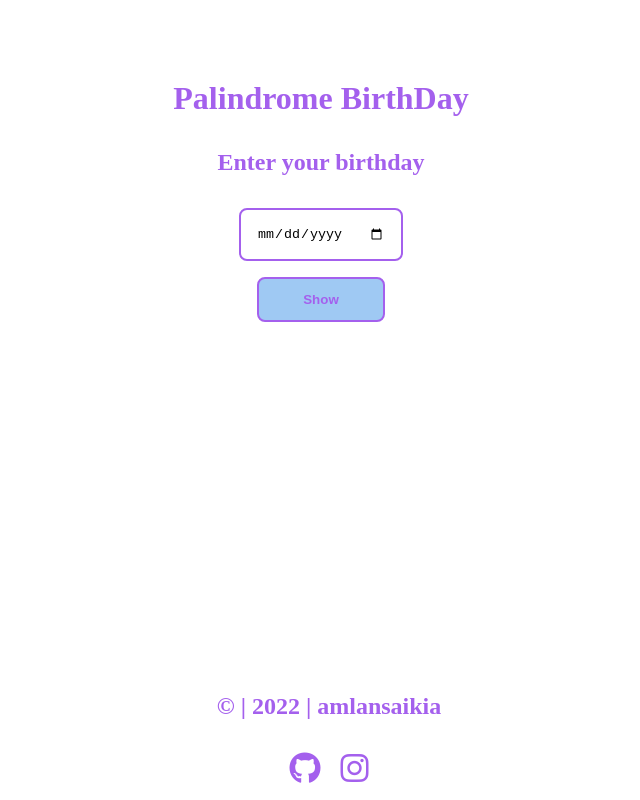
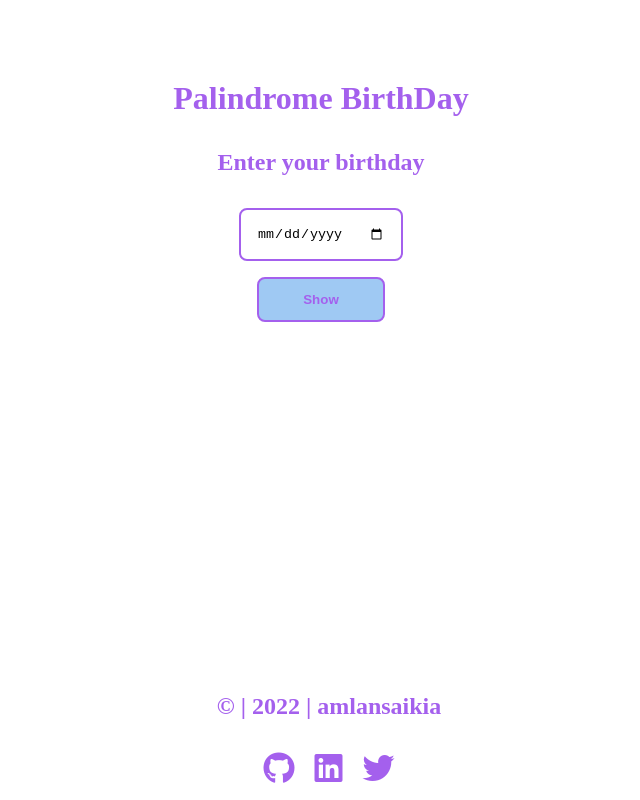
Before and after one commit to amlan-xyz/neogcamp-mark13, a plain HTML site: page index.html in a window 1280 px wide. Shown: the whole page, without its empty margins (319-959 px from the left). Drawn offline with Linux system fonts and the light colour scheme.

Commit message:
refactor : added socials

```diff
--- a/index.html
+++ b/index.html
@@ -22,7 +22,8 @@
 		<h3 class="footer-heading">&#169 | 2022 | amlansaikia</h3>
 		<div class="footer-icons">
 			<a href="https://github.com/theweird0ne"><i class="fa-brands fa-github"></i></a>
-			<a href="https://www.instagram.com/the.weird.0ne__"><i class="fa-brands fa-instagram"></i></a>
+			<a href="https://www.linkedin.com/in/amlanjyoti-saikia-5b280b1bb/"><i class="fa-brands fa-linkedin"></i></a>
+      <a href="https://twitter.com/theWeird0ne_"><i class="fa-brands fa-twitter"></i></a>
 		</div>
 	</footer>
 
```
